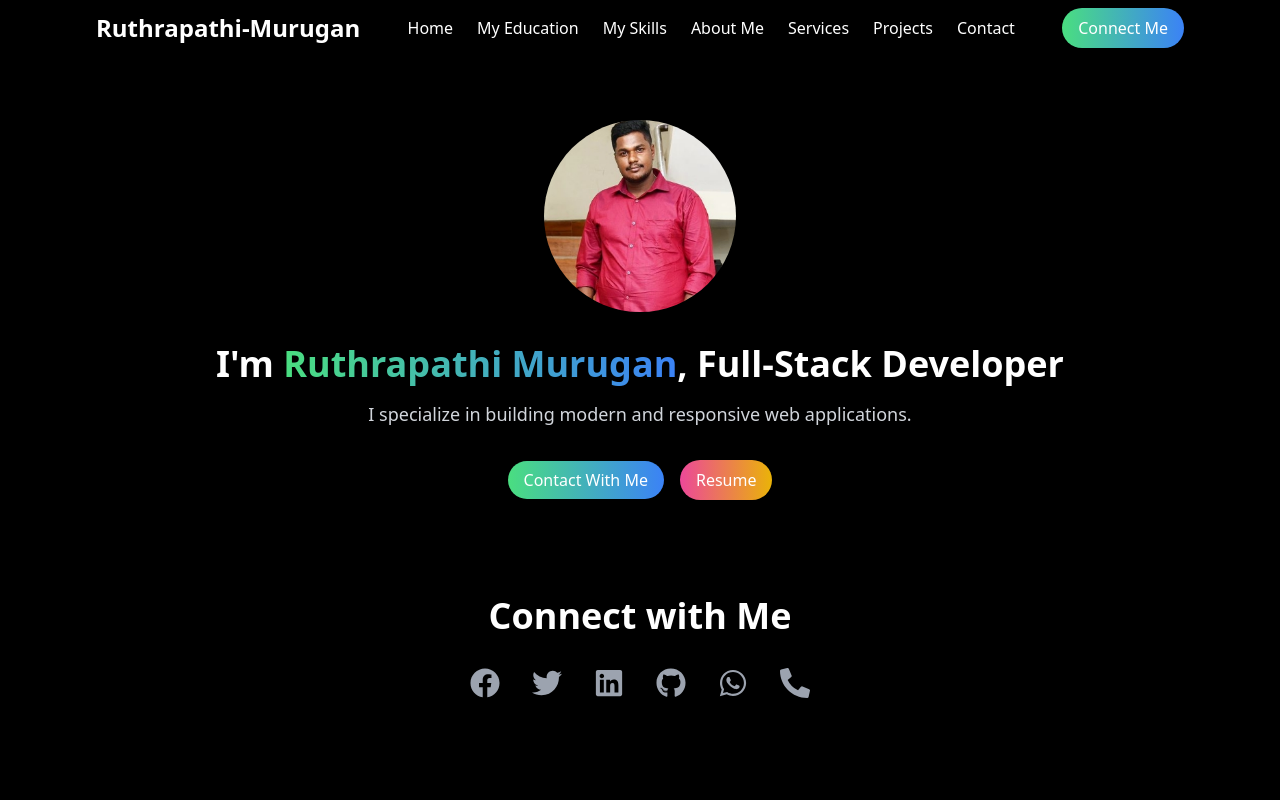
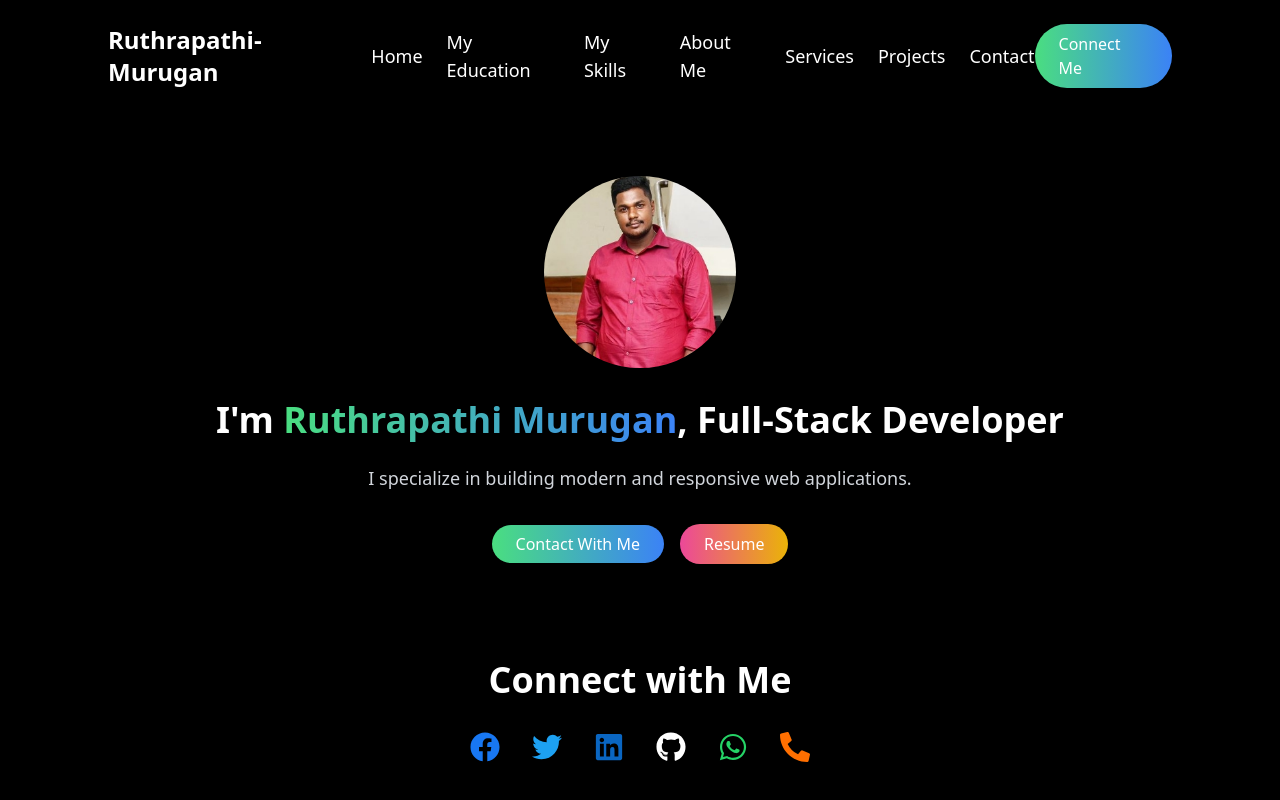
Before and after one commit to Ruthrapathi-murugan/portfolio, a React (Vite) app: page / in a window 1280 px wide. Shown: the top 800 px of the page. Built offline with nearby package versions, Linux system fonts and the light colour scheme.

Commit message:
small changes

```diff
--- a/index.html
+++ b/index.html
@@ -3,6 +3,7 @@
   <head>
     <meta charset="UTF-8" />
     <link rel="icon" type="image/jpeg" href="./public/image.jpeg" />
+    <link href="https://cdn.jsdelivr.net/npm/bootstrap@5.3.3/dist/css/bootstrap.min.css" rel="stylesheet" integrity="sha384-QWTKZyjpPEjISv5WaRU9OFeRpok6YctnYmDr5pNlyT2bRjXh0JMhjY6hW+ALEwIH" crossorigin="anonymous">
     <meta name="viewport" content="width=device-width, initial-scale=1.0" />
     <title>Portfolio</title>
   </head>
--- a/package.json
+++ b/package.json
@@ -10,6 +10,7 @@
     "preview": "vite preview"
   },
   "dependencies": {
+    "bootstrap": "^5.3.3",
     "react": "^18.3.1",
     "react-dom": "^18.3.1",
     "react-icons": "^5.3.0",
--- a/src/components/ConnectMe.jsx
+++ b/src/components/ConnectMe.jsx
@@ -9,17 +9,17 @@ const ConnectMe = () => {
         <div className="flex justify-center space-x-8">
           {/* Facebook */}
           <a
-            href="https://www.facebook.com/ruthrapathi.m?mibextid=qi2Omg&rdid=uGGQcy74swtlCaq9&share_url=https%3A%2F%2Fwww.facebook.com%2Fshare%2FcnJMbDH8bdM3s31e%2F%3Fmibextid%3Dqi2Omg"
-            className="text-gray-400 hover:text-white text-3xl"
+            href="https://www.facebook.com/ruthrapathi.m"
+            className="text-[#1877F2] text-3xl transition-transform duration-300 hover:scale-110"
             aria-label="Facebook"
           >
             <FaFacebook />
           </a>
 
-          {/* Twitter */}
+          {/* Twitter (X) */}
           <a
-            href="https://x.com/i/flow/login?redirect_after_login=%2Fruthrapathi1"
-            className="text-gray-400 hover:text-white text-3xl"
+            href="https://x.com/ruthrapathi1"
+            className="text-[#1DA1F2] text-3xl transition-transform duration-300 hover:scale-110"
             aria-label="Twitter"
           >
             <FaTwitter />
@@ -28,7 +28,7 @@ const ConnectMe = () => {
           {/* LinkedIn */}
           <a
             href="https://www.linkedin.com/in/ruthrapathim/"
-            className="text-gray-400 hover:text-white text-3xl"
+            className="text-[#0A66C2] text-3xl transition-transform duration-300 hover:scale-110"
             aria-label="LinkedIn"
           >
             <FaLinkedin />
@@ -37,7 +37,7 @@ const ConnectMe = () => {
           {/* GitHub */}
           <a
             href="https://github.com/Ruthrapathi-murugan"
-            className="text-gray-400 hover:text-white text-3xl"
+            className="text-white text-3xl transition-transform duration-300 hover:scale-110"
             aria-label="GitHub"
           >
             <FaGithub />
@@ -45,8 +45,8 @@ const ConnectMe = () => {
 
           {/* WhatsApp */}
           <a
-            href="https://wa.me/+919626380310" // Replace 'yourphonenumber' with the actual phone number
-            className="text-gray-400 hover:text-white text-3xl"
+            href="https://wa.me/+919626380310"
+            className="text-[#25D366] text-3xl transition-transform duration-300 hover:scale-110"
             aria-label="WhatsApp"
           >
             <FaWhatsapp />
@@ -54,8 +54,8 @@ const ConnectMe = () => {
 
           {/* Phone */}
           <a
-            href="tel:+919626380310" // Replace with the actual phone number
-            className="text-gray-400 hover:text-white text-3xl"
+            href="tel:+919626380310"
+            className="text-[#FF6F00] text-3xl transition-transform duration-300 hover:scale-110"
             aria-label="Phone"
           >
             <FaPhoneAlt />
--- a/src/components/Navbar.jsx
+++ b/src/components/Navbar.jsx
@@ -1,81 +1,106 @@
-import React from 'react';
-import { Link } from 'react-scroll'; // Import from react-scroll
+import React, { useState } from 'react';
+import { Link } from 'react-scroll';
+import { FaBars, FaTimes } from 'react-icons/fa';
 
 const Navbar = () => {
+  const [isOpen, setIsOpen] = useState(false);
+
   return (
-    <nav className='bg-black text-white px-8 md:px-16 lg:px-24'>
-      <div className='container py-2 flex justify-center md:justify-between items-center'>
-        <div className='text-2xl font-bold hidden md:inline'>Ruthrapathi-Murugan</div>
-        <div className='space-x-6'>
-          <Link
-            to="home"
-            smooth={true}
-            duration={500}
-            className='hover:text-gray-400 cursor-pointer'
-          >
-            Home
-          </Link>
-          <Link
-            to="education"
-            smooth={true}
-            duration={500}
-            className='hover:text-gray-400 cursor-pointer'
-          >
-            My Education
-          </Link>
-          <Link
-            to="skills"
-            smooth={true}
-            duration={500}
-            className='hover:text-gray-400 cursor-pointer'
-          >
-            My Skills
-          </Link>
-          <Link
-            to="about"
-            smooth={true}
-            duration={500}
-            className='hover:text-gray-400 cursor-pointer'
-          >
-            About Me
-          </Link>
-          <Link
-            to="service"
-            smooth={true}
-            duration={500}
-            className='hover:text-gray-400 cursor-pointer'
-          >
-            Services
-          </Link>
-          <Link
-            to="project"
-            smooth={true}
-            duration={500}
-            className='hover:text-gray-400 cursor-pointer'
-          >
-            Projects
-          </Link>
-          <Link
-            to="contact"
-            smooth={true}
-            duration={500}
-            className='hover:text-gray-400 cursor-pointer'
-          >
-            Contact
-          </Link>
+    <nav className="bg-black text-white px-6 md:px-16 lg:px-24 shadow-lg">
+      <div className="container py-4 flex justify-between items-center">
+
+        {/* Logo */}
+        <div className="text-2xl font-bold transform transition-transform duration-300 hover:scale-105 hover:rotate-1">
+          Ruthrapathi-Murugan
         </div>
+
+        {/* Desktop Navigation */}
+        <div className="hidden md:flex space-x-6 items-center">
+          {[
+            { name: 'Home', to: 'home' },
+            { name: 'My Education', to: 'education' },
+            { name: 'My Skills', to: 'skills' },
+            { name: 'About Me', to: 'about' },
+            { name: 'Services', to: 'service' },
+            { name: 'Projects', to: 'project' },
+            { name: 'Contact', to: 'contact' },
+          ].map((item, index) => (
+            <Link
+              key={index}
+              to={item.to}
+              smooth={true}
+              duration={500}
+              className="relative text-lg font-medium cursor-pointer transition-transform duration-300
+                        hover:text-gray-400 hover:-translate-y-1 hover:rotate-[2deg] before:absolute
+                        before:w-full before:h-full before:bg-gray-600 before:opacity-0 before:rounded-lg before:transition-opacity
+                        before:duration-300 hover:before:opacity-20"
+            >
+              {item.name}
+            </Link>
+          ))}
+        </div>
+
+        {/* Connect Me Button - Visible on Desktop */}
         <Link
           to="connectme"
           smooth={true}
           duration={500}
-          className='bg-gradient-to-r from-green-400 to-blue-500 text-white hidden md:inline
-          transform transition-transform duration-300 hover:scale-105 px-4 py-2 rounded-full cursor-pointer'
+          className="hidden md:inline-block bg-gradient-to-r from-green-400 to-blue-500 text-white px-4 py-2 rounded-full cursor-pointer
+          transform transition-transform duration-300 hover:scale-110 hover:shadow-xl hover:rotate-2"
         >
           Connect Me
         </Link>
+
+        {/* Mobile Menu Button */}
+        <button
+          className="md:hidden text-white text-2xl focus:outline-none"
+          onClick={() => setIsOpen(!isOpen)}
+        >
+          {isOpen ? <FaTimes /> : <FaBars />}
+        </button>
       </div>
+
+      {/* Mobile Menu - Sidebar */}
+      <div className={`fixed top-0 left-0 w-64 h-full bg-black text-white transform ${isOpen ? 'translate-x-0' : '-translate-x-full'} transition-transform duration-300 md:hidden z-50`}>
+        <button
+          className="absolute top-5 right-5 text-2xl text-white"
+          onClick={() => setIsOpen(false)}
+        >
+          <FaTimes />
+        </button>
+        <div className="flex flex-col mt-20 space-y-6 text-center">
+          {[
+            { name: 'Home', to: 'home' },
+            { name: 'My Education', to: 'education' },
+            { name: 'My Skills', to: 'skills' },
+            { name: 'About Me', to: 'about' },
+            { name: 'Services', to: 'service' },
+            { name: 'Projects', to: 'project' },
+            { name: 'Contact', to: 'contact' },
+          ].map((item, index) => (
+            <Link
+              key={index}
+              to={item.to}
+              smooth={true}
+              duration={500}
+              className="text-lg cursor-pointer hover:text-gray-400"
+              onClick={() => setIsOpen(false)} // Close menu on click
+            >
+              {item.name}
+            </Link>
+          ))}
+        </div>
+      </div>
+
+      {/* Backdrop when menu is open */}
+      {isOpen && (
+        <div
+          className="fixed inset-0 bg-black/50 md:hidden"
+          onClick={() => setIsOpen(false)}
+        ></div>
+      )}
     </nav>
   );
-}
+};
 
 export default Navbar;
```
Also changed, not shown: 1 other file (tests, documents, lock files or other folders).
